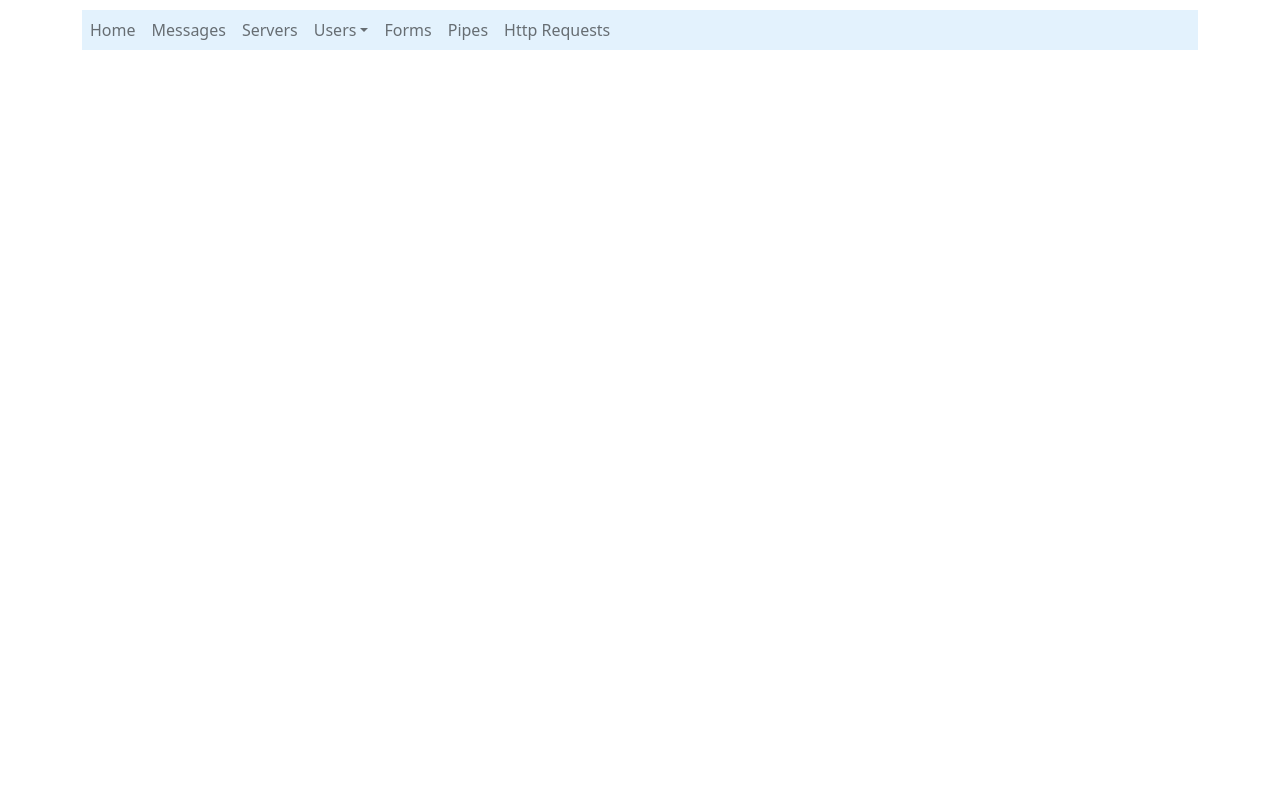
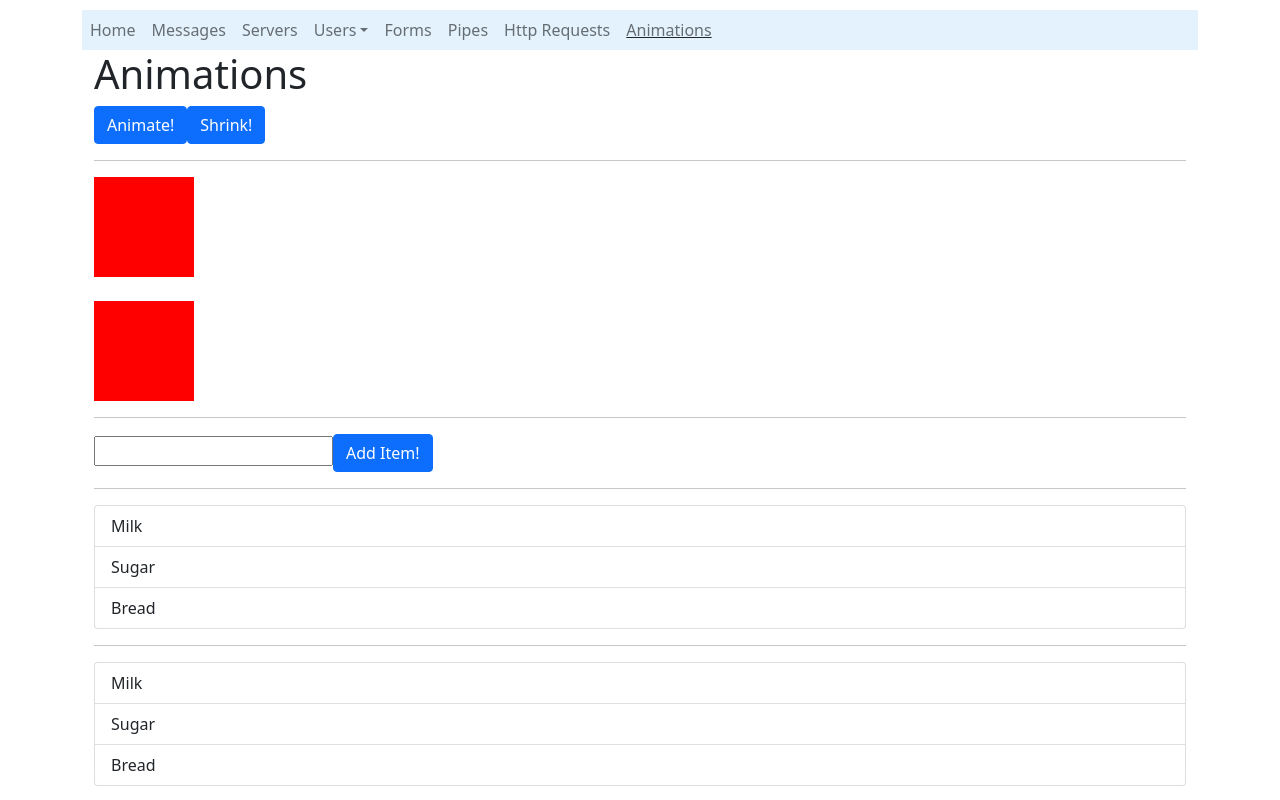
Before and after one commit to olyaoezel/first-app, an Angular app: page /animations in a window 1280 px wide. Before the commit this address led to /. Built offline with nearby package versions, Linux system fonts and the light colour scheme.

Commit message:
added animations

```diff
--- /dev/null
+++ b/src/app/animations/animations.component.html
@@ -0,0 +1,40 @@
+<div class="container">
+    <div class="row">
+        <div class="col-xs-12">
+            <h1>Animations</h1>
+            <button class="btn btn-primary" (click)="onAnimate()">Animate!</button>
+            <button class="btn btn-primary" (click)="onShrink()">Shrink!</button>
+            <hr>
+            <div style="width: 100px; height: 100px" [@divState]="state" (@divState.start)="animationStarted($event)"
+                (@divState.done)="animationEnded($event)">
+            </div>
+            <br>
+            <div style="width: 100px; height: 100px" [@wildState]="wildState">
+            </div>
+        </div>
+    </div>
+    <hr>
+    <div class="row">
+        <div class="col-xs-12">
+            <input type="text" #input>
+            <button class="btn btn-primary" (click)="onAdd(input.value)">Add Item!</button>
+            <hr>
+            <ul class="list-group">
+                <li class="list-group-item" (click)="onDelete(item)" [@list1] *ngFor="let item of list">
+                    {{ item }}
+                </li>
+            </ul>
+        </div>
+    </div>
+    <hr>
+    <div class="row">
+        <div class="col-xs-12">
+            <ul class="list-group">
+                <li class="list-group-item" (click)="onDelete(item)" [@list2] *ngFor="let item of list">
+                    {{ item }}
+                </li>
+            </ul>
+        </div>
+    </div>
+
+</div>
--- /dev/null
+++ b/src/app/animations/animations.component.ts
@@ -0,0 +1,144 @@
+import { Component } from '@angular/core';
+import {
+  trigger,
+  state,
+  style,
+  transition,
+  animate,
+  keyframes,
+  group
+} from '@angular/animations';
+
+@Component({
+  selector: 'app-animations',
+  templateUrl: './animations.component.html',
+  animations: [
+    trigger('divState', [
+      state('normal', style({
+        'background-color': 'red',
+        transform: 'translateX(0)'
+      })),
+      state('highlighted', style({
+        'background-color': 'blue',
+        transform: 'translateX(100px)'
+      })),
+      transition('normal <=> highlighted', animate(300)),
+      // transition('highlighted => normal', animate(800))
+    ]),
+    trigger('wildState', [
+      state('normal', style({
+        'background-color': 'red',
+        transform: 'translateX(0) scale(1)'
+      })),
+      state('highlighted', style({
+        'background-color': 'blue',
+        transform: 'translateX(100px) scale(1)'
+      })),
+      state('shrunken', style({
+        'background-color': 'green',
+        transform: 'translateX(0) scale(0.5)'
+      })),
+      transition('normal => highlighted', animate(300)),
+      transition('highlighted => normal', animate(800)),
+      transition('shrunken <=> *', [
+        style({
+          'background-color': 'orange'
+        }),
+        animate(1000, style({
+          borderRadius: '50px'
+        })),
+        animate(500)
+      ])
+    ]),
+    trigger('list1', [
+      state('in', style({
+        opacity: 1,
+        transform: 'translateX(0)'
+      })),
+      transition('void => *', [
+        style({
+          opacity: 0,
+          transform: 'translateX(-100px)'
+        }),
+        animate(300)
+      ]),
+      transition('* => void', [
+        animate(300, style({
+          transform: 'translateX(100px)',
+          opacity: 0
+        }))
+      ])
+    ]),
+    trigger('list2', [
+      state('in', style({
+        opacity: 1,
+        transform: 'translateX(0)'
+      })),
+      transition('void => *', [
+        animate(1000, keyframes([
+          style({
+            transform: 'translateX(-100px)',
+            opacity: 0,
+            offset: 0
+          }),
+          style({
+            transform: 'translateX(-50px)',
+            opacity: 0.5,
+            offset: 0.3
+          }),
+          style({
+            transform: 'translateX(-20px)',
+            opacity: 1,
+            offset: 0.8
+          }),
+          style({
+            transform: 'translateX(0px)',
+            opacity: 1,
+            offset: 1
+          })
+        ]))
+      ]),
+      transition('* => void', [
+        group([
+          animate(300, style({
+            color: 'red'
+          })),
+          animate(800, style({
+            transform: 'translateX(100px)',
+            opacity: 0
+          }))
+        ])
+      ])
+    ]),
+  ]
+})
+export class AnimationsComponent {
+  state = 'normal';
+  wildState = 'normal';
+  list = ['Milk', 'Sugar', 'Bread'];
+
+  onAnimate() {
+    this.state == 'normal' ? this.state = 'highlighted' : this.state = 'normal';
+    this.wildState == 'normal' ? this.wildState = 'highlighted' : this.wildState = 'normal';
+  }
+
+  onShrink() {
+    this.wildState = 'shrunken';
+  }
+
+  onAdd(item) {
+    this.list.push(item);
+  }
+
+  onDelete(item) {
+    this.list.splice(this.list.indexOf(item), 1);
+  }
+
+  animationStarted(event) {
+    // console.log(event);
+  }
+
+  animationEnded(event) {
+    // console.log(event);
+  }
+}
--- a/src/app/app-routing.module.ts
+++ b/src/app/app-routing.module.ts
@@ -1,5 +1,6 @@
 import { NgModule } from "@angular/core";
 import { RouterModule, Routes } from "@angular/router";
+import { AnimationsComponent } from "./animations/animations.component";
 import { FormsComponent } from "./forms/forms.component";
 import { HomeComponent } from "./home/home.component";
 import { HttpRequestsComponent } from "./http-requests/http-requests.component";
@@ -20,6 +21,7 @@ const appRoutes: Routes = [
     { path: 'forms', component: FormsComponent },
     { path: 'pipes', component: PipesComponent },
     { path: 'http-requests', component: HttpRequestsComponent },
+    { path: 'animations', component: AnimationsComponent },
 ];
 
 @NgModule({
--- a/src/app/app.component.html
+++ b/src/app/app.component.html
@@ -28,6 +28,7 @@
                     <li><a class="dropdown-item" [routerLink]="['/users', 4, 'Manu']" (click)="openDropdown = false">User 4</a></li>
                     <li><a class="dropdown-item" routerLink="/users" (click)="openDropdown = false">All users</a></li>
                    <li><a class="dropdown-item" routerLink="/users/new-subscriptions" (click)="openDropdown = false">New Subscriptions</a></li>
+
                   </ul>
 
               </li>
@@ -42,6 +43,9 @@
               <li class="nav-item" routerLinkActive="active">
                 <a class="nav-link " routerLink="/http-requests">Http Requests</a>
               </li>
+              <li class="nav-item" routerLinkActive="active">
+                <a class="nav-link " routerLink="/animations">Animations</a>
+              </li>
             </ul>
 
       </nav>
```
Also changed, not shown: src/app/app.module.ts (+6 -2 lines), src/app/animations/animations.component.css (added).
